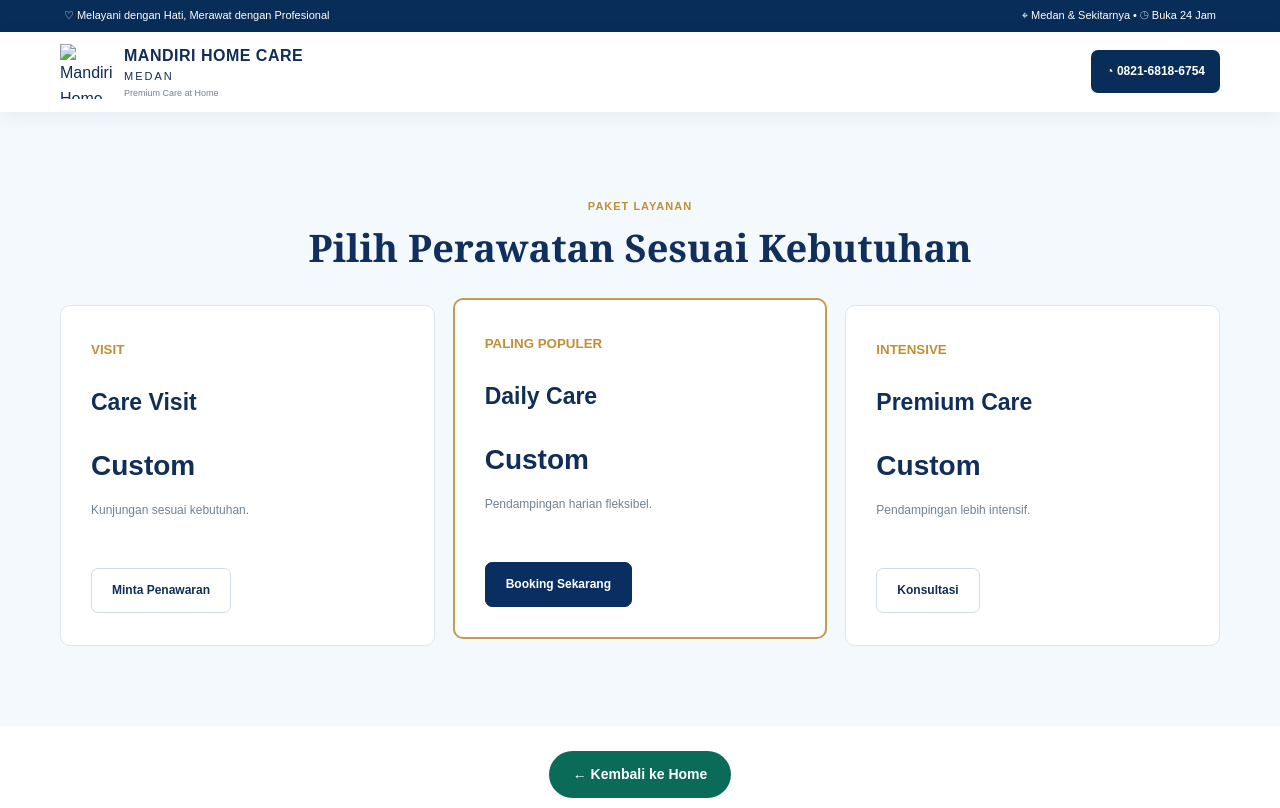
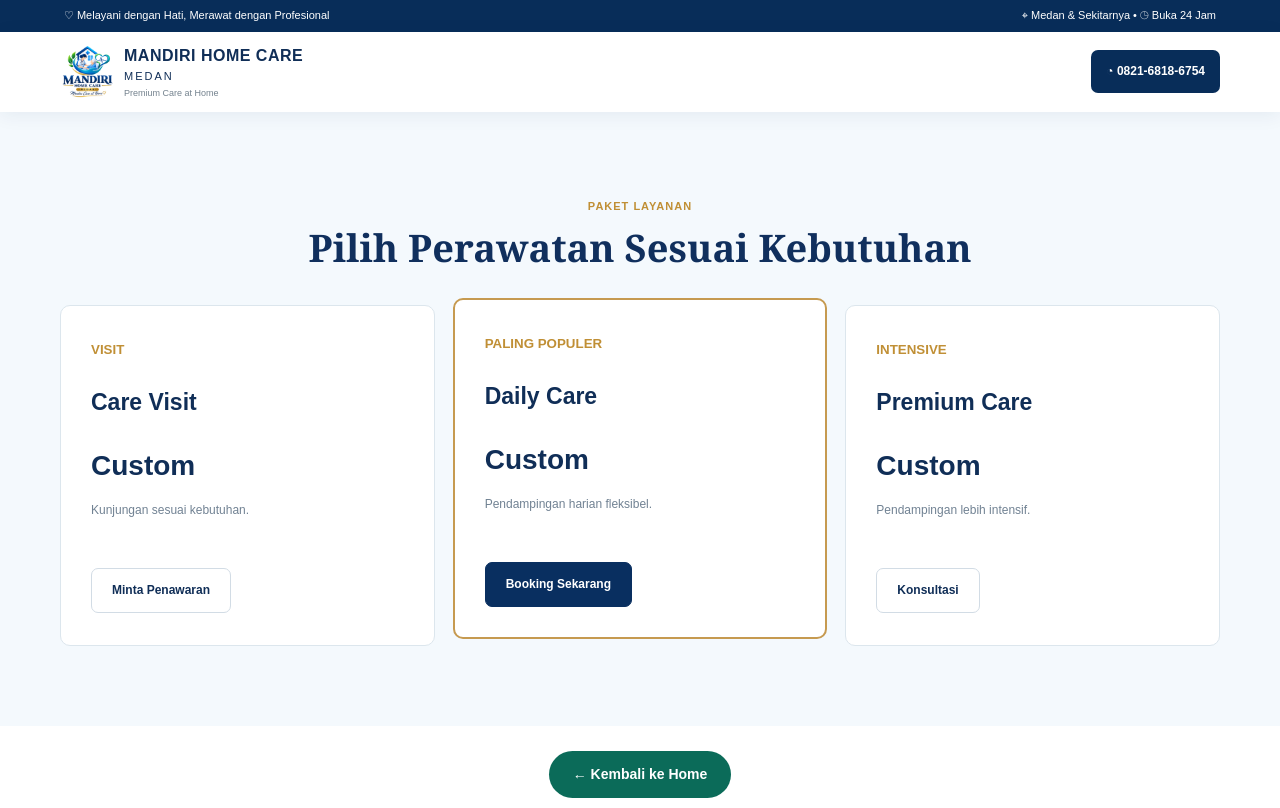
Before and after one commit to samboxn441/esia, a plain HTML site: page paket.html in a window 1280 px wide. Drawn offline with Linux system fonts and the light colour scheme.

Commit message:
Update logo image source in paket.html

```diff
--- a/paket.html
+++ b/paket.html
@@ -19,7 +19,7 @@
       <div class="nav container">
         <a class="brand" href="index.html#home">
           <img
-            src="image/logo.png"
+            src="logo.png"
             alt="Mandiri Home Care Medan"
             class="logo"
           />
```
